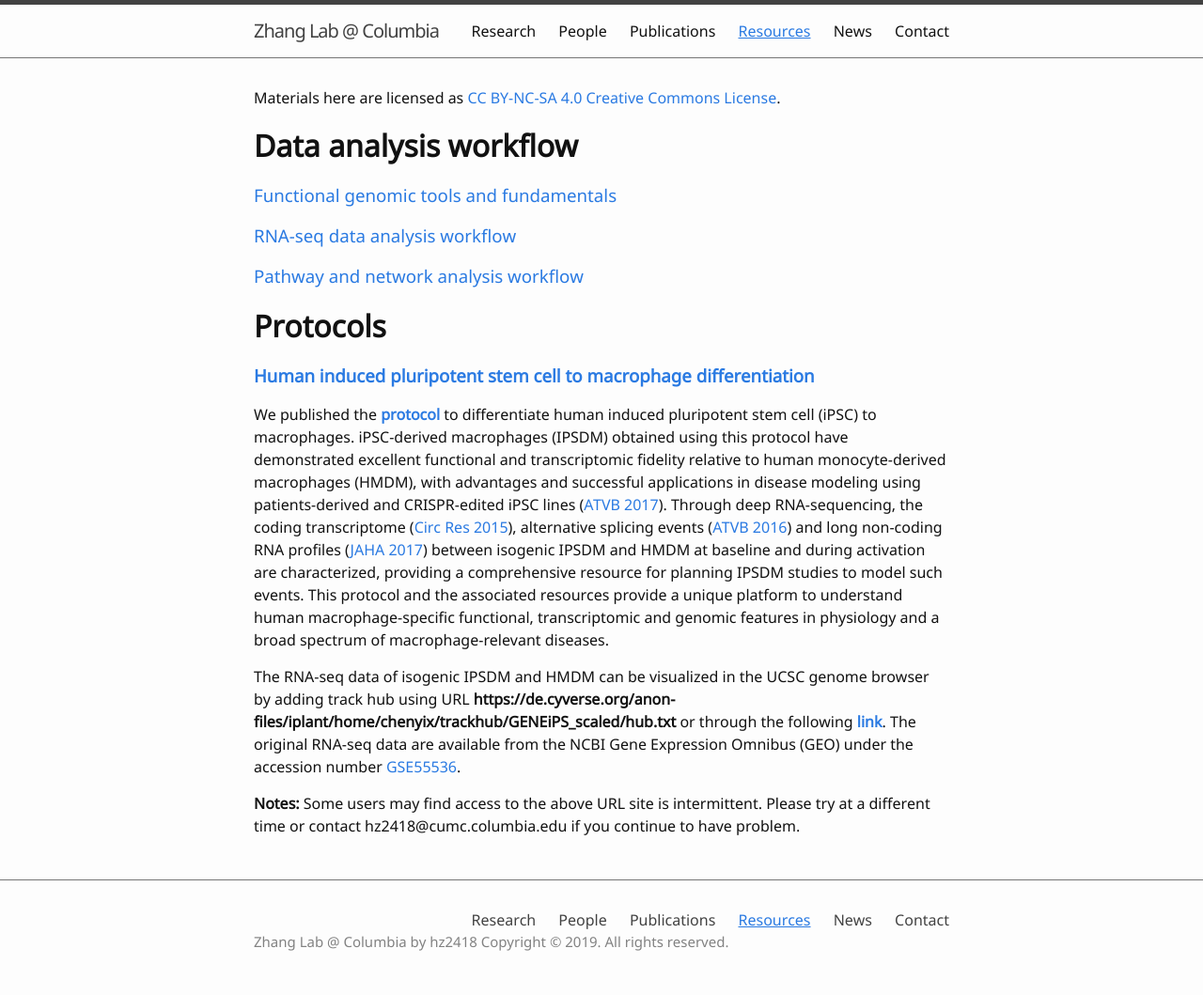
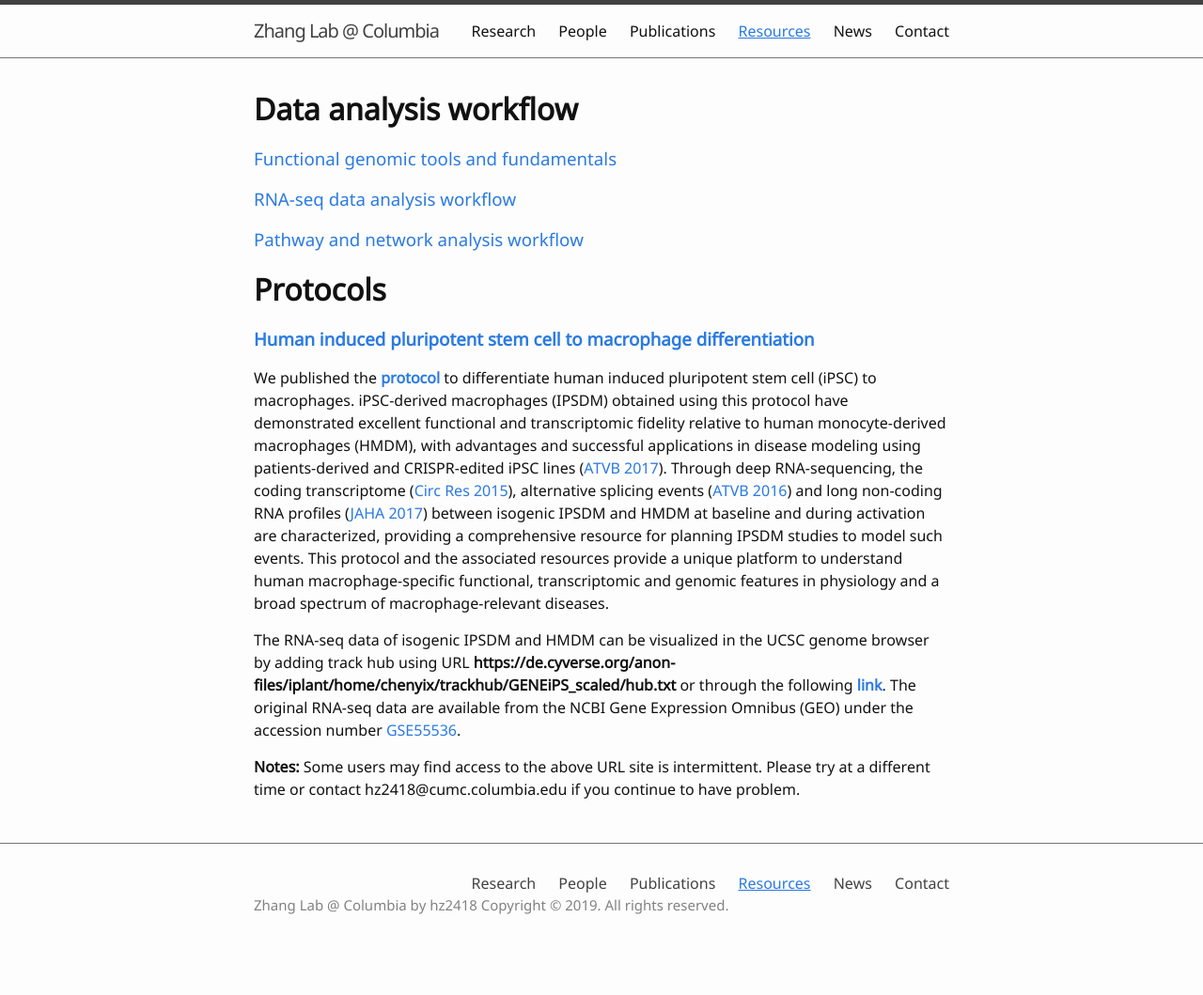
Before and after one commit to hanruizhang/zhanglab, a Jekyll site: the page built from 4_Resources.md, in a window 1280 px wide. Shown: the whole page at 94% size. Built offline with Jekyll 4.4.1, drawn with Linux system fonts in a browser that asks for light colours; after the commit the page ends 1020 px from its top, so only the background shows below that.

Commit message:
Update 4_Resources.md

```diff
--- a/4_Resources.md
+++ b/4_Resources.md
@@ -3,7 +3,7 @@ title: Resources
 nav: true
 ---
 
-Materials here are licensed as [CC BY-NC-SA 4.0 Creative Commons License](https://creativecommons.org/licenses/by-nc-sa/4.0/).
+
 
 # **Data analysis workflow**
 
```
